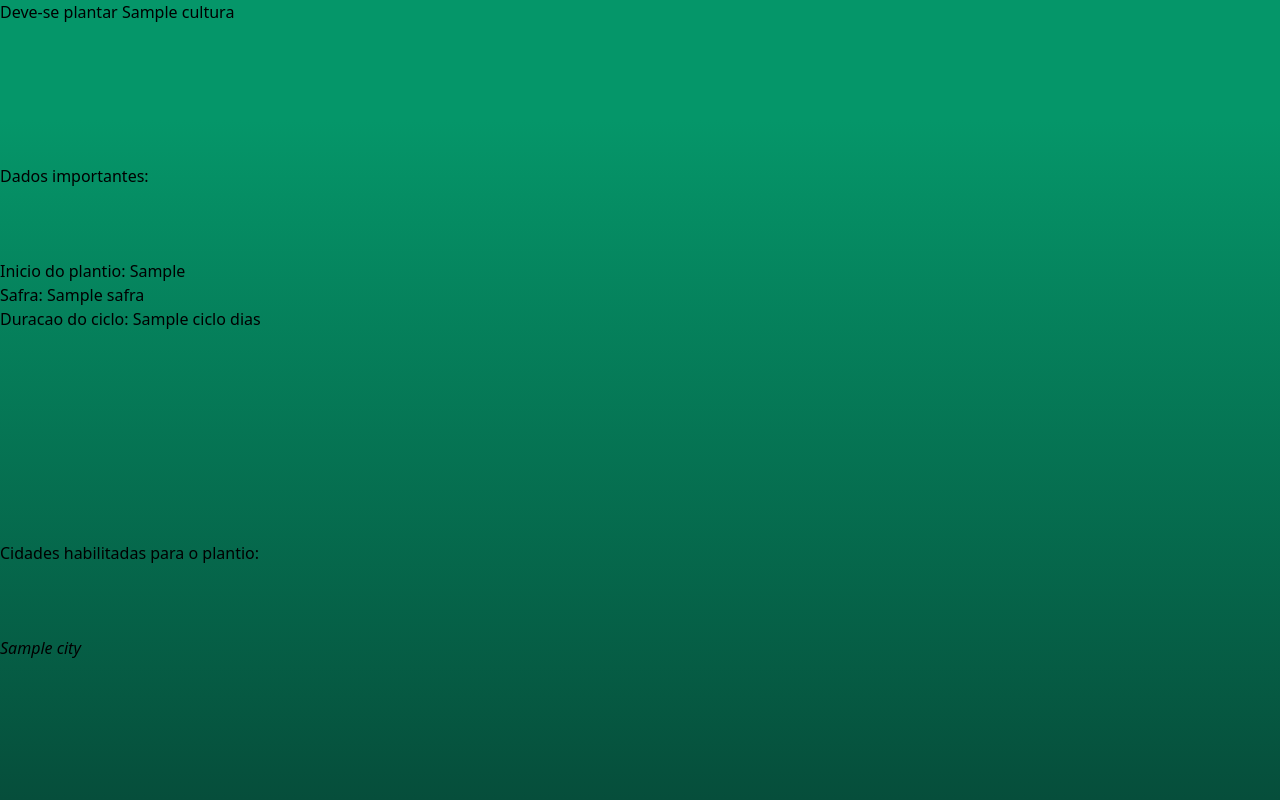
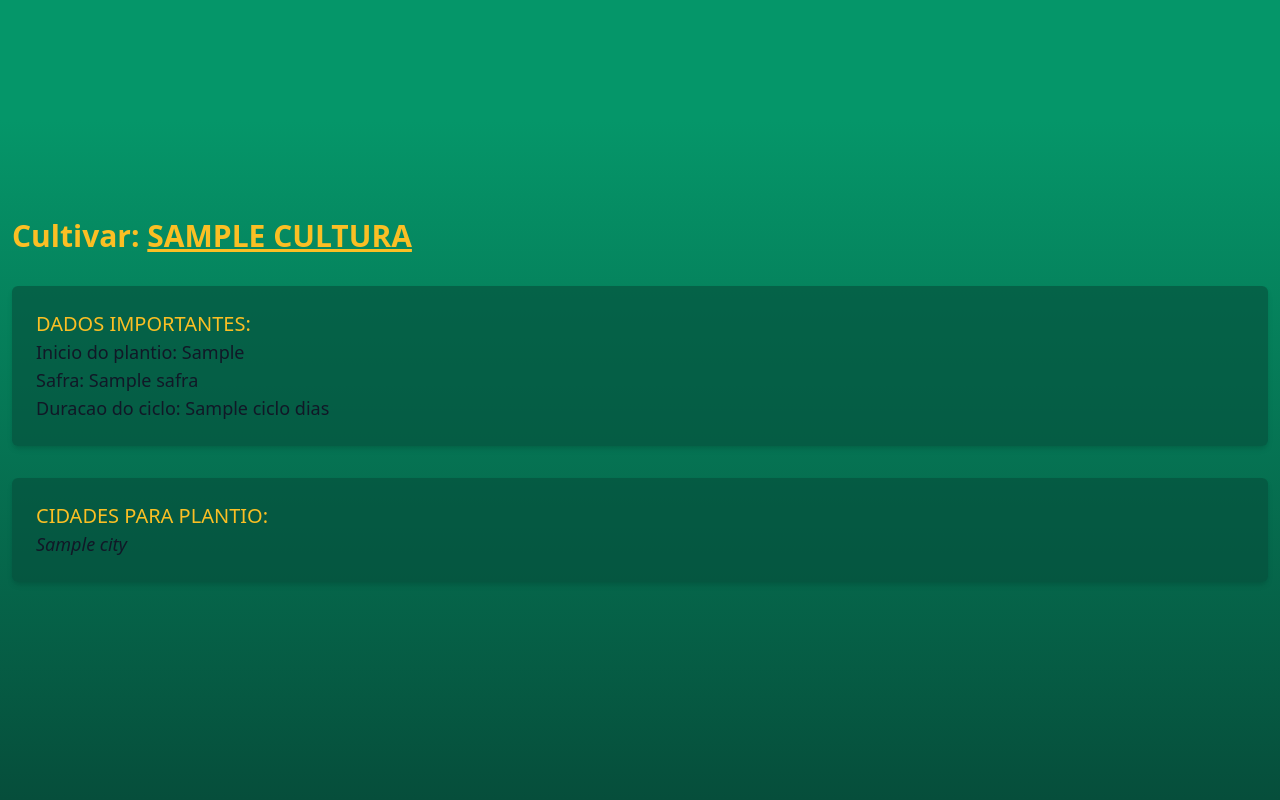
Before and after one commit to PixeLarm12/agro-app, a Flask app: template src/templates/cultivation.html in a window 1280 px wide. Run offline with Flask 3, Linux system fonts and the light colour scheme; the template is opened without the code that fills it: most values are stand-ins (such as "Sample title", 1, 10 or a date in 2020).

Commit message:
Updated cultivation.html

```diff
--- a/src/static/css/main.css
+++ b/src/static/css/main.css
@@ -647,19 +647,23 @@ video {
   padding: 0.625rem;
 }
 
+.px-3 {
+  padding-left: 0.75rem;
+  padding-right: 0.75rem;
+}
+
 .px-6 {
   padding-left: 1.5rem;
   padding-right: 1.5rem;
 }
 
-.px-8 {
-  padding-left: 2rem;
-  padding-right: 2rem;
-}
-
 .py-4 {
   padding-top: 1rem;
   padding-bottom: 1rem;
+}
+
+.pb-8 {
+  padding-bottom: 2rem;
 }
 
 .pl-1 {
@@ -671,6 +675,11 @@ video {
   line-height: 2.25rem;
 }
 
+.text-lg {
+  font-size: 1.125rem;
+  line-height: 1.75rem;
+}
+
 .text-xl {
   font-size: 1.25rem;
   line-height: 1.75rem;
@@ -678,6 +687,10 @@ video {
 
 .font-bold {
   font-weight: 700;
+}
+
+.uppercase {
+  text-transform: uppercase;
 }
 
 .text-amber-400 {
@@ -690,16 +703,39 @@ video {
   color: rgb(75 85 99 / var(--tw-text-opacity));
 }
 
-.text-red-700 {
+.text-gray-900 {
   --tw-text-opacity: 1;
-  color: rgb(185 28 28 / var(--tw-text-opacity));
-}
-
-.text-red-500 {
-  --tw-text-opacity: 1;
-  color: rgb(239 68 68 / var(--tw-text-opacity));
+  color: rgb(17 24 39 / var(--tw-text-opacity));
 }
 
 .underline {
   text-decoration-line: underline;
 }
+
+.card-green {
+  display: flex;
+  flex-direction: column;
+  align-content: center;
+  justify-content: center;
+  border-radius: 0.375rem;
+  background-color: rgb(6 78 59 / var(--tw-bg-opacity));
+  --tw-bg-opacity: 0.6;
+  padding: 1.5rem;
+  --tw-shadow: 0 4px 6px -1px rgb(0 0 0 / 0.1), 0 2px 4px -2px rgb(0 0 0 / 0.1);
+  --tw-shadow-colored: 0 4px 6px -1px var(--tw-shadow-color), 0 2px 4px -2px var(--tw-shadow-color);
+  box-shadow: var(--tw-ring-offset-shadow, 0 0 #0000), var(--tw-ring-shadow, 0 0 #0000), var(--tw-shadow);
+}
+
+.button-default {
+  margin-top: 2rem;
+  border-radius: 0.375rem;
+  --tw-bg-opacity: 1;
+  background-color: rgb(251 191 36 / var(--tw-bg-opacity));
+  padding-left: 2rem;
+  padding-right: 2rem;
+  padding-top: 1rem;
+  padding-bottom: 1rem;
+  font-weight: 700;
+  --tw-text-opacity: 1;
+  color: rgb(75 85 99 / var(--tw-text-opacity));
+}
--- a/src/templates/cultivation.html
+++ b/src/templates/cultivation.html
@@ -3,27 +3,29 @@
 {% block title %} Resultado das culturas {% endblock %}
 
 {% block content %}
+    <div class="flex flex-col justify-center content-center px-3">
+        <h1 class="text-3xl text-amber-400 pb-8 font-bold">Cultivar: <u class="uppercase font-bold">{{ culture["cultura"] }}</u></h1>
 
-    <h1>Deve-se plantar {{ culture["cultura"] }}</h1>
+        <div class="card-green">
+            <h3 class="text-amber-400 text-xl uppercase">Dados importantes:</h3>
 
-    <p>
-        <h3>Dados importantes:</h3>
             <ul>
-            <li>Inicio do plantio: {{ culture["inicioPlantio"] }}</li>
-            <li>Safra: {{ culture["safra"] }}</li>
-            <li>Duracao do ciclo: {{ culture["ciclo"] }} dias</li>
+                <li class="text-gray-900 text-lg">Inicio do plantio: {{ culture["inicioPlantio"] }}</li>
+                <li class="text-gray-900 text-lg">Safra: {{ culture["safra"] }}</li>
+                <li class="text-gray-900 text-lg">Duracao do ciclo: {{ culture["ciclo"] }} dias</li>
             </ul>
-    </p>
-    <p>
-        <h3>Cidades habilitadas para o plantio:</h3>
+        </div>
+
+        <div class="card-green mt-8" style="display: block !important;">
+            <h3 class="text-amber-400 text-xl uppercase">Cidades para plantio:</h3>
 
             {% for city in cities %}
                 {% if loop.index != cities|length %}
-                <i>{{ city["nome"] }}, </i>
+                    <i class="text-lg text-gray-900">{{ city["nome"] }}, </i>
                 {% else %}
-                <i>{{ city["nome"] }} </i>
+                    <i class="text-lg text-gray-900">{{ city["nome"] }} </i>
                 {% endif %}
             {% endfor %}
-    </p>
-
+        </div>
+    </div>
 {% endblock %}
--- a/src/templates/index.html
+++ b/src/templates/index.html
@@ -5,6 +5,6 @@
 {% block content %}
     <div class="self-center flex flex-col justify-center items-center content-center">
         <h1 class="text-amber-400 font-bold text-3xl">BEM-VINDO (A)!</h1>
-        <a class="bg-amber-400 px-8 py-4 mt-8 rounded-md text-gray-600 font-bold" href="/search">COMEÇAR PESQUISA</a>
+        <a class="button-default" href="/search">COMEÇAR PESQUISA</a>
     </div>
 {% endblock %}
--- a/src/templates/search.html
+++ b/src/templates/search.html
@@ -26,7 +26,8 @@
         {% else %}
             <div class="flex flex-col justify-center items-center content-center">
                 <h3 class="text-xl text-amber-400 underline break-words">Houve erro: Mensagem de erro gigantesca</h3>
-                <a class="bg-amber-400 px-8 py-4 mt-8 rounded-md text-gray-600 font-bold" href="/">VOLTAR</a>
+                <a class="button-default" href="/">VOLTAR</a>
+
             </div>
         {% endif %}
     </div>
```
Also changed, not shown: src/static/src/input.css (+8 -0 lines). Lines whose indentation alone changed are shown as unchanged.
